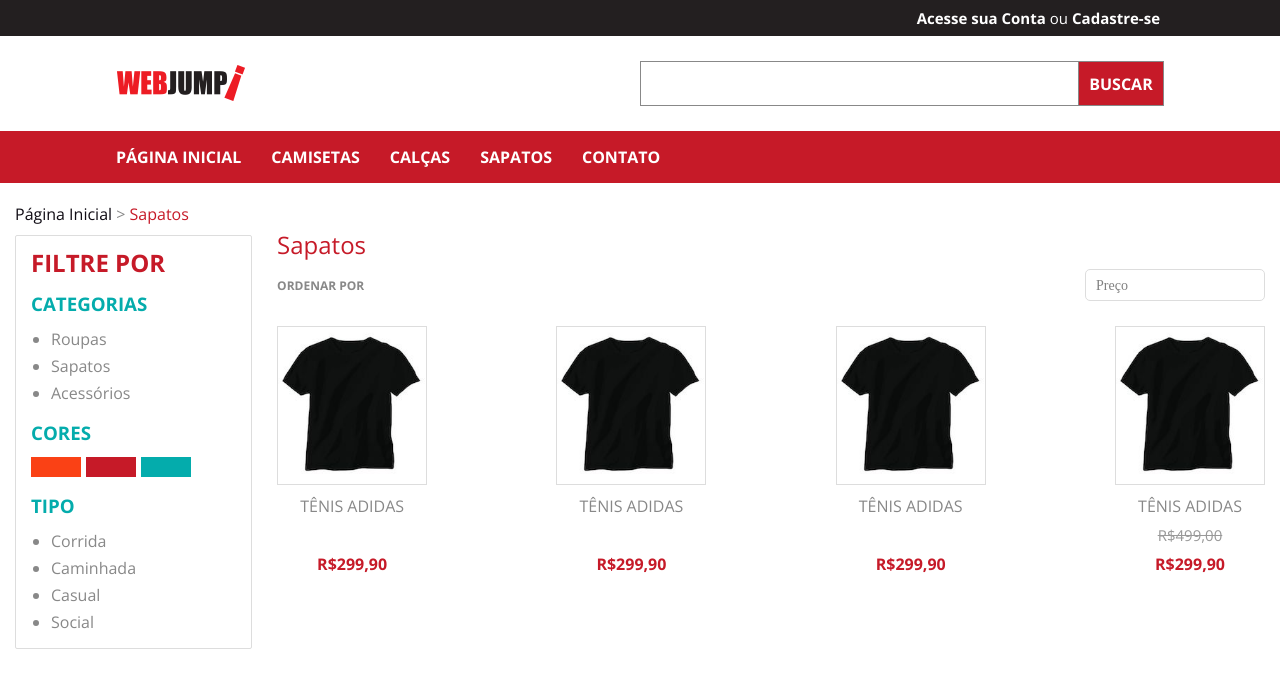
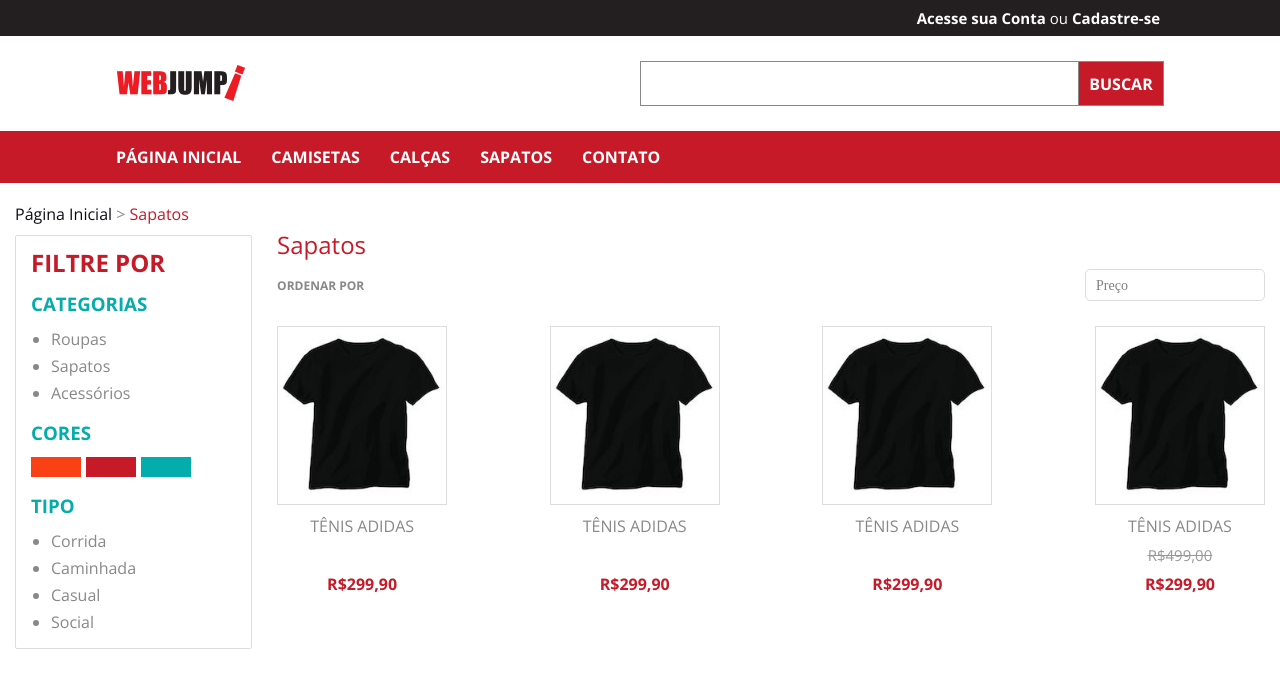
Before and after one commit to ChristySchott/desafio, a React (Create React App) app in the folder web/: page / in a window 1280 px wide. Shown: the top 688 px of the page. Built offline with nearby package versions, Linux system fonts and the light colour scheme.

Commit message:
feat: responsive main display on large screen

```diff
--- a/web/src/components/Products/Product/styles.ts
+++ b/web/src/components/Products/Product/styles.ts
@@ -6,6 +6,10 @@
 
   @media (min-width: 768px) {
     width: 150px;
+  }
+
+  @media (min-width: 1024px) {
+    width: 170px;
   }
 `;
 
```
